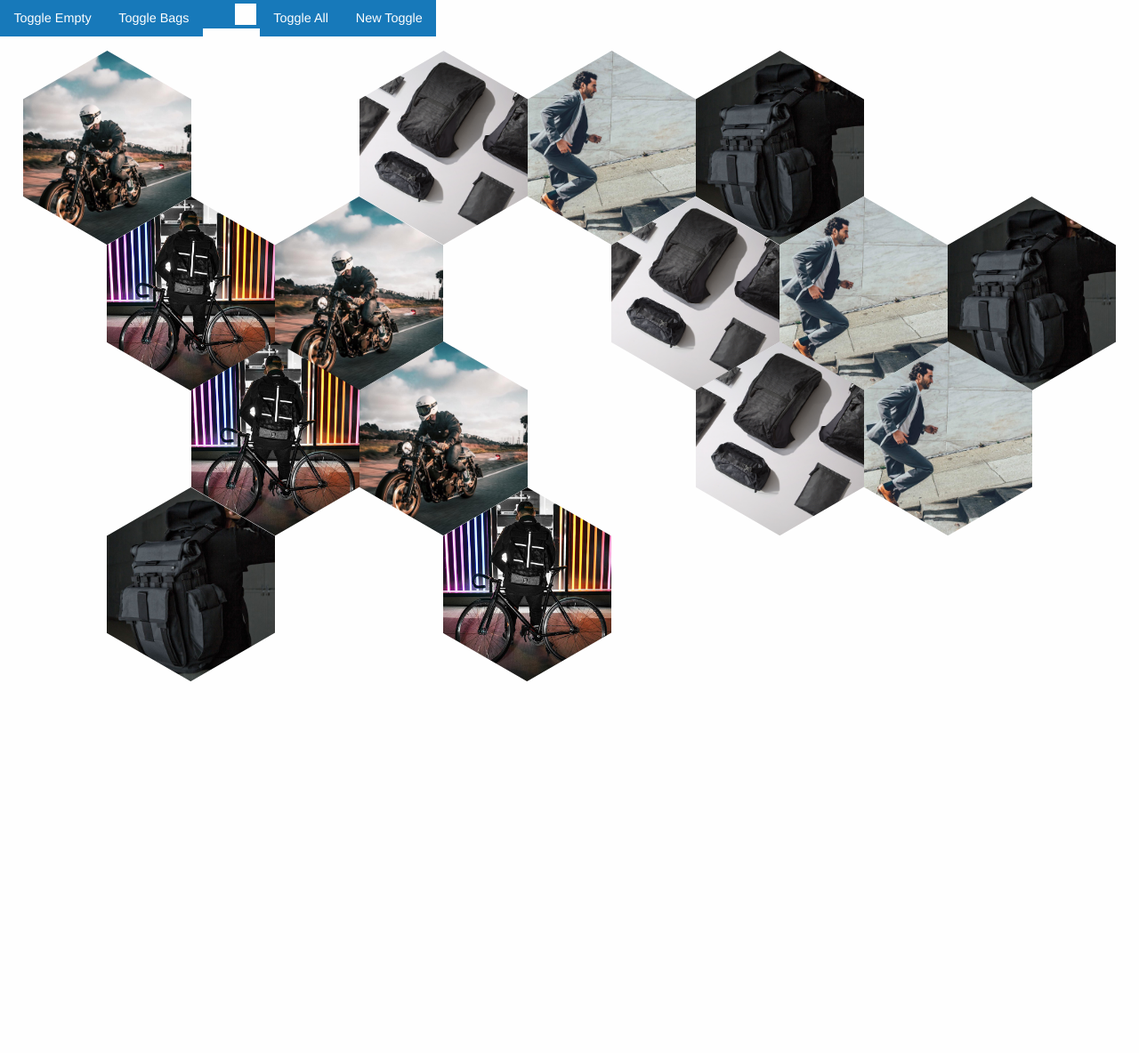
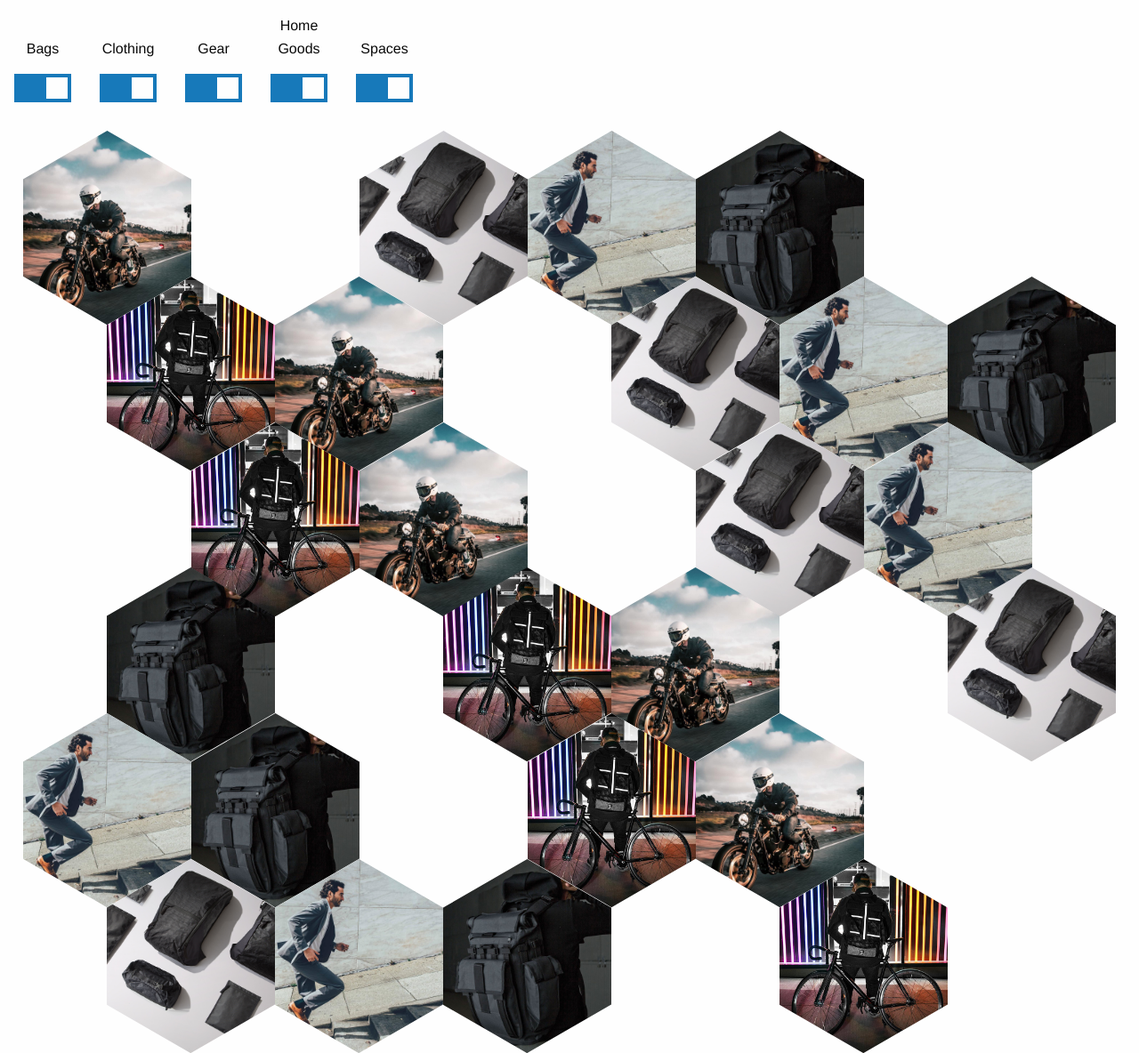
Before and after one commit to ericweger/hexsite, a plain HTML site: page new/index.html in a window 1280 px wide. Shown: the whole page at 89% size. Before the commit the page ends 800 px from the top, so only its background shows below. Drawn offline with nearby package versions, Linux system fonts and the light colour scheme.

Commit message:
Working filters and row offset

```diff
--- a/new/index.html
+++ b/new/index.html
@@ -15,26 +15,65 @@
 
 	</head>
 	<body>
+
+		<!-- Start Filter Switch Bar -->
 		<div id="nav">
-			<button type="button" class="button" onclick="typeFilter('pusher')">Toggle Empty</button>
-			<button type="button" class="button" onclick="typeFilter('bags')">Toggle Bags</button>
-			<div class="switch">
-			  <input class="switch-input" id="bagsSwitch" type="checkbox" name="bagsSwitch" checked onchange="typeFilter('bags')">
-			  <label class="switch-paddle" for="bagsSwitch">
-			    <span class="show-for-sr">Download Kittens</span>
-			  </label>
+			<div class="switchbox">
+				<p>Bags</p>
+				<div class="switch">
+					<input class="switch-input" id="bagsSwitch" type="checkbox" name="bagsSwitch" onchange="toggleSwitch('bags','hex',this)" checked>
+					<label class="switch-paddle" for="bagsSwitch">
+						<span class="show-for-sr">Toggle Bags</span>
+					</label>
+				</div>
 			</div>
-			<button type="button" class="button" onclick="toggleAll('hex')">Toggle All</button>
-			<button type="button" class="button" onclick="clicker('bags','hex')">New Toggle</button>
+			<div class="switchbox">
+				<p>Clothing</p>
+				<div class="switch">
+					<input class="switch-input" id="clothingSwitch" type="checkbox" name="clothingSwitch" onchange="toggleSwitch('clothing','hex',this)" checked>
+					<label class="switch-paddle" for="clothingSwitch">
+						<span class="show-for-sr">Toggle Clothing</span>
+					</label>
+				</div>
+			</div>
+			<div class="switchbox">
+				<p>Gear</p>
+				<div class="switch">
+					<input class="switch-input" id="gearSwitch" type="checkbox" name="gearSwitch" onchange="toggleSwitch('gear','hex',this)" checked>
+					<label class="switch-paddle" for="gearSwitch">
+						<span class="show-for-sr">Toggle Gear</span>
+					</label>
+				</div>
+			</div>
+			<div class="switchbox">
+				<p>Home Goods</p>
+				<div class="switch">
+					<input class="switch-input" id="homeSwitch" type="checkbox" name="homeSwitch" onchange="toggleSwitch('home','hex',this)" checked>
+					<label class="switch-paddle" for="homeSwitch">
+						<span class="show-for-sr">Toggle Home Goods</span>
+					</label>
+				</div>
+			</div>
+			<div class="switchbox">
+				<p>Spaces</p>
+				<div class="switch">
+					<input class="switch-input" id="pusherSwitch" type="checkbox" name="pusherSwitch" onchange="toggleSwitch('pusher','hex',this)" checked>
+					<label class="switch-paddle" for="pusherSwitch">
+						<span class="show-for-sr">Toggle Blank Spaces</span>
+					</label>
+				</div>
+			</div>
 		</div>
+		<!-- End Nav/Filter Switch Bar -->
+
+		<!-- Start Content List -->
 		<ul class="hex-grid clr" id="hex">
 			<li class="clothing">
 				<div>
-					<a href="http://www.saint.cc" target="_blank">
+					<a href="http://www.saint.cc" target="_blank"></a>
 					<img src="../static/clothing_saint.jpg" alt=""/>
 					<h1>Saint Unbreakable</h1>
 					<p>Single-layer motorcycle denim with Dyneema</p>
-					</a>
 				</div>
 			</li>
 			<li class="pusher"></li>
@@ -48,124 +87,195 @@
 			</li>
 			<li class="clothing">
 				<div>
-					<a href="https://ministryofsupply.com/" target="_blank">
+					<a href="https://ministryofsupply.com/" target="_blank"></a>
 					<img src="../static/clothing_ministry_of_supply.jpg" alt=""/>
 					<h1>Ministry of Supply</h1>
 					<p>Smart clothing that performs beyond every expectation</p>
-					</a>
 				</div>
 			</li>
 			<li class="bags">
 				<div>
-					<a href="https://missionworkshop.com/collections/bags" target="_blank">
+					<a href="https://missionworkshop.com/collections/bags" target="_blank"></a>
 					<img src="../static/bags_mission_workshop.jpg" alt=""/>
 					<h1>Mission Workshop</h1>
 					<p>Upscale and tough urban cycling gear</p>
-					</a>
 				</div>
 			</li>
 			<li class="pusher"></li>
 			<li class="bags">
 				<div class="">
-					<a href="http://www.chromeindustries.com/bags/all/" target="_blank">
+					<a href="http://www.chromeindustries.com/bags/all/" target="_blank"></a>
 					<img src="../static/bags_chrome.jpg" alt=""/>
 					<h1>Chrome</h1>
 					<p>Durable, timeless bags for urban cyclists</p>
-					</a>
 				</div>
 			</li>
 			<li class="clothing">
 				<div>
-					<a href="http://www.saint.cc" target="_blank">
+					<a href="http://www.saint.cc" target="_blank"></a>
 					<img src="../static/clothing_saint.jpg" alt=""/>
 					<h1>Saint Unbreakable</h1>
 					<p>Single-layer motorcycle denim with Dyneema</p>
-					</a>
 				</div>
 			</li>
 			<li class="pusher"></li>
 			<li class="bags">
 				<div>
-					<a href="http://shop.outlier.nyc/shop/retail/objects/" target="_blank">
+					<a href="http://shop.outlier.nyc/shop/retail/objects/" target="_blank"></a>
 					<img src="../static/bags_outlier.jpg" alt=""/>
 					<h1>Outlier</h1>
 					<p>Fashionably minimalist Dyneema Composite bags</p>
-					</a>
 				</div>
 			</li>
 			<li class="clothing">
 				<div>
-					<a href="https://ministryofsupply.com/" target="_blank">
+					<a href="https://ministryofsupply.com/" target="_blank"></a>
 					<img src="../static/clothing_ministry_of_supply.jpg" alt=""/>
 					<h1>Ministry of Supply</h1>
 					<p>Smart clothing that performs beyond every expectation</p>
-					</a>
 				</div>
 			</li>
 			<li class="bags">
 				<div>
-					<a href="https://missionworkshop.com/collections/bags" target="_blank">
+					<a href="https://missionworkshop.com/collections/bags" target="_blank"></a>
 					<img src="../static/bags_mission_workshop.jpg" alt=""/>
 					<h1>Mission Workshop</h1>
 					<p>Upscale and tough urban cycling gear</p>
-					</a>
+				</div>
+			</li>
+			<li class="pusher"></li>
+			<li class="bags">
+				<div class="">
+					<a href="http://www.chromeindustries.com/bags/all/" target="_blank"></a>
+					<img src="../static/bags_chrome.jpg" alt=""/>
+					<h1>Chrome</h1>
+					<p>Durable, timeless bags for urban cyclists</p>
+				</div>
+			</li>
+			<li class="clothing">
+				<div>
+					<a href="http://www.saint.cc" target="_blank"></a>
+					<img src="../static/clothing_saint.jpg" alt=""/>
+					<h1>Saint Unbreakable</h1>
+					<p>Single-layer motorcycle denim with Dyneema</p>
 				</div>
 			</li>
 			<li class="pusher"></li>
 			<li class="bags">
 				<div>
-					<a href="http://www.chromeindustries.com/bags/all/" target="_blank">
-					<img src="../static/bags_chrome.jpg" alt=""/>
-					<h1>Chrome</h1>
-					<p>Durable, timeless bags for urban cyclists</p>
-					</a>
+					<a href="http://shop.outlier.nyc/shop/retail/objects/" target="_blank"></a>
+					<img src="../static/bags_outlier.jpg" alt=""/>
+					<h1>Outlier</h1>
+					<p>Fashionably minimalist Dyneema Composite bags</p>
 				</div>
 			</li>
 			<li class="clothing">
 				<div>
-					<a href="http://www.saint.cc" target="_blank">
+					<a href="https://ministryofsupply.com/" target="_blank"></a>
+					<img src="../static/clothing_ministry_of_supply.jpg" alt=""/>
+					<h1>Ministry of Supply</h1>
+					<p>Smart clothing that performs beyond every expectation</p>
+				</div>
+			</li>
+			<li class="bags">
+				<div>
+					<a href="https://missionworkshop.com/collections/bags" target="_blank"></a>
+					<img src="../static/bags_mission_workshop.jpg" alt=""/>
+					<h1>Mission Workshop</h1>
+					<p>Upscale and tough urban cycling gear</p>
+				</div>
+			</li>
+			<li class="pusher"></li>
+			<li class="bags">
+				<div class="">
+					<a href="http://www.chromeindustries.com/bags/all/" target="_blank"></a>
+					<img src="../static/bags_chrome.jpg" alt=""/>
+					<h1>Chrome</h1>
+					<p>Durable, timeless bags for urban cyclists</p>
+				</div>
+			</li>
+			<li class="clothing">
+				<div>
+					<a href="http://www.saint.cc" target="_blank"></a>
 					<img src="../static/clothing_saint.jpg" alt=""/>
 					<h1>Saint Unbreakable</h1>
 					<p>Single-layer motorcycle denim with Dyneema</p>
-					</a>
 				</div>
 			</li>
 			<li class="pusher"></li>
 			<li class="bags">
 				<div>
-					<a href="http://shop.outlier.nyc/shop/retail/objects/" target="_blank">
+					<a href="http://shop.outlier.nyc/shop/retail/objects/" target="_blank"></a>
 					<img src="../static/bags_outlier.jpg" alt=""/>
 					<h1>Outlier</h1>
 					<p>Fashionably minimalist Dyneema Composite bags</p>
-					</a>
 				</div>
 			</li>
 			<li class="clothing">
 				<div>
-					<a href="https://ministryofsupply.com/" target="_blank">
+					<a href="https://ministryofsupply.com/" target="_blank"></a>
 					<img src="../static/clothing_ministry_of_supply.jpg" alt=""/>
 					<h1>Ministry of Supply</h1>
 					<p>Smart clothing that performs beyond every expectation</p>
-					</a>
 				</div>
 			</li>
 			<li class="bags">
 				<div>
-					<a href="https://missionworkshop.com/collections/bags" target="_blank">
+					<a href="https://missionworkshop.com/collections/bags" target="_blank"></a>
 					<img src="../static/bags_mission_workshop.jpg" alt=""/>
 					<h1>Mission Workshop</h1>
 					<p>Upscale and tough urban cycling gear</p>
-					</a>
+				</div>
+			</li>
+			<li class="pusher"></li>
+			<li class="bags">
+				<div class="">
+					<a href="http://www.chromeindustries.com/bags/all/" target="_blank"></a>
+					<img src="../static/bags_chrome.jpg" alt=""/>
+					<h1>Chrome</h1>
+					<p>Durable, timeless bags for urban cyclists</p>
+				</div>
+			</li>
+			<li class="clothing">
+				<div>
+					<a href="http://www.saint.cc" target="_blank"></a>
+					<img src="../static/clothing_saint.jpg" alt=""/>
+					<h1>Saint Unbreakable</h1>
+					<p>Single-layer motorcycle denim with Dyneema</p>
 				</div>
 			</li>
 			<li class="pusher"></li>
 			<li class="bags">
 				<div>
-					<a href="http://www.chromeindustries.com/bags/all/" target="_blank">
+					<a href="http://shop.outlier.nyc/shop/retail/objects/" target="_blank"></a>
+					<img src="../static/bags_outlier.jpg" alt=""/>
+					<h1>Outlier</h1>
+					<p>Fashionably minimalist Dyneema Composite bags</p>
+				</div>
+			</li>
+			<li class="clothing">
+				<div>
+					<a href="https://ministryofsupply.com/" target="_blank"></a>
+					<img src="../static/clothing_ministry_of_supply.jpg" alt=""/>
+					<h1>Ministry of Supply</h1>
+					<p>Smart clothing that performs beyond every expectation</p>
+				</div>
+			</li>
+			<li class="bags">
+				<div>
+					<a href="https://missionworkshop.com/collections/bags" target="_blank"></a>
+					<img src="../static/bags_mission_workshop.jpg" alt=""/>
+					<h1>Mission Workshop</h1>
+					<p>Upscale and tough urban cycling gear</p>
+				</div>
+			</li>
+			<li class="pusher"></li>
+			<li class="bags">
+				<div class="">
+					<a href="http://www.chromeindustries.com/bags/all/" target="_blank"></a>
 					<img src="../static/bags_chrome.jpg" alt=""/>
 					<h1>Chrome</h1>
 					<p>Durable, timeless bags for urban cyclists</p>
-					</a>
 				</div>
 			</li>
 		</ul>
--- a/new/scripts.js
+++ b/new/scripts.js
@@ -16,16 +16,46 @@ function typeFilter2(classname) {
 function clicker(category,id) {
 	var list = document.getElementById(id);
 	var elements = list.getElementsByClassName(category);
+	for (var i = elements.length - 1; i >= 0; i--) {
 
-		var e = elements[0];
-		var classes = e.classList;
+		var e = elements[i];
 		var content = e.innerHTML;
 		var div = document.createElement("DIV");
 		div.innerHTML = content;
-		var newclasses = div.classList;
-		newclasses.add(classes, "hidden");
+		div.classList = e.classList;
+		div.classList.add("hidden")
 		list.insertBefore(div, e);
+		list.removeChild(e);
 
+	};
+
+}
+function toggleSwitch(category,section,switchid) {
+	var list = document.getElementById(section);
+	var elements = list.getElementsByClassName(category);
+	if (switchid.checked) {
+		for (var i = elements.length - 1; i >= 0; i--) {
+			var e = elements[i];
+			var content = e.innerHTML;
+			var li = document.createElement("LI");
+			li.innerHTML = content;
+			li.classList = e.classList;
+			li.classList.remove("hidden");
+			list.insertBefore(li, e);
+			list.removeChild(e);
+		};
+	} else {
+		for (var i = elements.length - 1; i >= 0; i--) {
+			var e = elements[i];
+			var content = e.innerHTML;
+			var div = document.createElement("DIV");
+			div.innerHTML = content;
+			div.classList = e.classList;
+			div.classList.add("hidden");
+			list.insertBefore(div, e);
+			list.removeChild(e);
+		};
+	};
 
 
 }
--- a/new/style.css
+++ b/new/style.css
@@ -8,8 +8,16 @@ body{
 }
 #nav {
 	display: flex;
-	flex-direction: row;
-	align-items: stretch;
+	flex-flow: row no-wrap;
+	align-items:flex-end;
+}
+.switchbox {
+	margin: 1rem;
+	width: min-content;
+	display: flex;
+	flex-direction:column;
+	align-items:center;
+	text-align: center;
 }
 
 .hex-grid{
@@ -40,7 +48,7 @@ body{
 	width: 100%;
 	height: 100%;
 	color: inherit;
-	z-index: 1;
+	z-index: 2;
 }
 .hex-grid li > div{
 	position: absolute;
@@ -96,7 +104,7 @@ body{
 	}
 
 }
-@media (max-width:1200px) and (min-width: 901px) {
+@media (max-width:1200px) and (min-width: 1001px) {
 	.hex-grid li {
 		width:18.18181818181818181818%; /* = (100%-H-margin) / (#columns + .5) */
 		padding-bottom:20.99517111064455%; /* =  width /0.866 */
@@ -108,3 +116,15 @@ body{
 		margin: -5.3% auto 0 9.0909090909090909090909090909091%;
 	}
 }
+@media (max-width:1000px) and (min-width: 801px) {
+	.hex-grid li {
+		width:18.18181818181818181818%; /* = (100%-H-margin) / (#columns + .5) */
+		padding-bottom:20.99517111064455%; /* =  width /0.866 */
+	}
+	.hex-grid li:nth-of-type(n+6) {
+		margin: -5.3% auto 0 auto;
+	}
+	.hex-grid li:nth-of-type(10n+6) {
+		margin: -5.3% auto 0 9.0909090909090909090909090909091%;
+	}
+}
```
